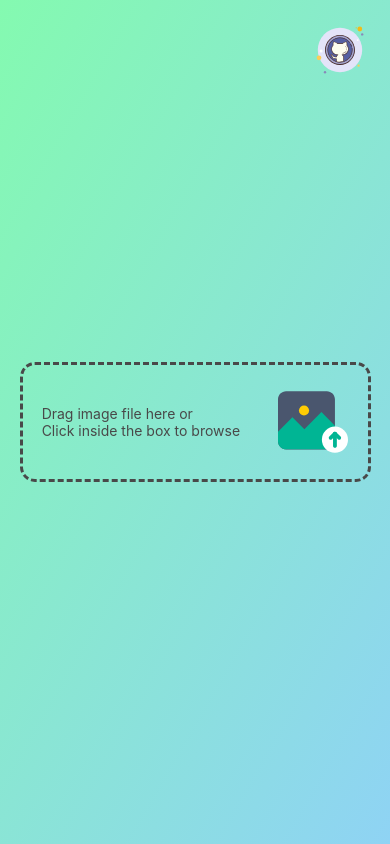
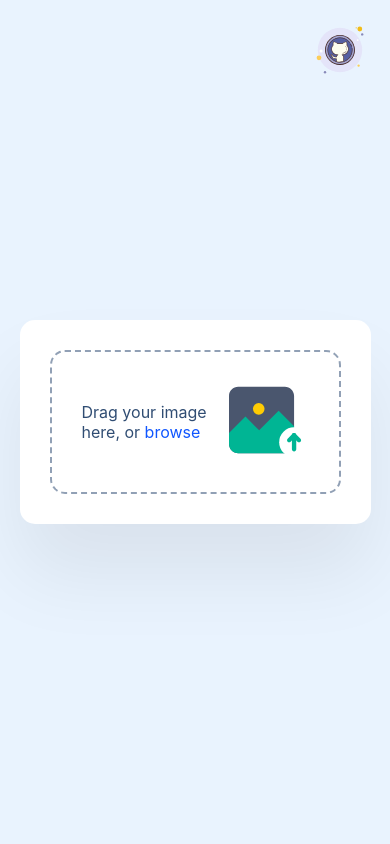
Before and after one commit to manvendra22/image-text-reader-backend, a React (Create React App) app in the folder client/: page / in a window 390 px wide. Built offline with nearby package versions, Linux system fonts and the light colour scheme.

Commit message:
[Style] Major changes

```diff
--- a/client/src/App.css
+++ b/client/src/App.css
@@ -1,9 +1,35 @@
-.container {
+.app {
   min-height: 100vh;
   display: flex;
   flex-direction: column;
   align-items: center;
   justify-content: center;
+  background: #E9F3FE;
+}
+
+div,
+div:focus {
+  outline: none;
+}
+
+button {
+  color: #494949;
+  text-transform: uppercase;
+  text-decoration: none;
+  background: #84fab0;
+  border: 2px solid #494949;
+  display: inline-block;
+  padding: 15px 20px;
+  margin: 20px;
+  font-size: 12px;
+  font-weight: 600;
+  transition: all 0.2s ease;
+}
+
+button:hover {
+  cursor: pointer;
+  background: #8fd3f4;
+  transition: all 0.2s ease;
 }
 
 .git-link {
--- a/client/src/App.js
+++ b/client/src/App.js
@@ -11,7 +11,7 @@ function App() {
       <a target="_blank" href="https://github.com/manvendra22/image-text-reader" className="git-link">
         <img src={github} alt="github-logo" className="icon-git" />
       </a>
-      <div className="container">
+      <div className="app">
         <ImageTextReader />
       </div>
     </Fragment>
--- a/client/src/components/Content.js
+++ b/client/src/components/Content.js
@@ -6,7 +6,7 @@ export default function Content({ description, file, mimetype }) {
     const image = `data:${mimetype};base64,${Buffer.from(file.data).toString('base64')}`
 
     return (
-        <div className={styles.result}>
+        <>
             <div className={styles.resultImage}>
                 <img
                     src={image} className={styles.mediaImage} alt="media-logo"
@@ -15,6 +15,6 @@ export default function Content({ description, file, mimetype }) {
             <div className={styles.resultDescription}>
                 {description}
             </div>
-        </div>
+        </>
     )
 }
--- a/client/src/components/Content.module.css
+++ b/client/src/components/Content.module.css
@@ -1,31 +1,19 @@
-.result {
-    display: flex;
-    height: 230px;
-    padding: 10px;
-}
-
 .resultDescription {
-    background-color: #defcf9;
-    border-radius: 10px;
-    color: black;
+    background-color: #FFF;
     width: 50%;
     height: 200px;
-    padding: 15px;
-    margin: 5px;
+    padding: 10px;
+    border: 2px solid #91A0B5;
     overflow-y: auto;
 }
 
 .resultImage {
-    margin: 5px;
+    margin-right: 10px;
     width: 50%;
-    height: 200px;
 }
 
 .mediaImage {
     height: 200px;
     width: 100%;
     pointer-events: none;
-    border-radius: 10px;
-    padding: 5px;
-    background: #defcf9;
 }
--- a/client/src/components/Dropzone.js
+++ b/client/src/components/Dropzone.js
@@ -22,14 +22,13 @@ export default function Dropzone(props) {
     const { getRootProps, getInputProps, isDragActive, isDragReject } = useDropzone({ onDrop, multiple: false, accept: "image/*" })
 
     return (
-        <div className={styles.dropzone} {...getRootProps()}>
+        <div {...getRootProps()}>
             <input {...getInputProps()} />
             {
                 isDragReject ?
                     <div className={styles.dropzoneContent}>
-                        <div>File type not accepted/<br />
-                                        Multiple files not allowed<br />
-                                        Please try again</div>
+                        <div>File type not accepted,<br />
+                            or multiple files not allowed</div>
                         <img
                             src={failed} className={styles.dropLogo} alt="failed-logo"
                         />
@@ -37,8 +36,7 @@ export default function Dropzone(props) {
                     :
                     !isDragActive ?
                         <div className={styles.dropzoneContent}>
-                            <div>Drag image file here or<br />
-                                            Click inside the box to browse</div>
+                            <div>Drag your image here, or <span className={styles.highlight}>browse</span></div>
                             <img
                                 src={photo} className={styles.dropLogo} alt="upload-logo"
                             />
--- a/client/src/components/Dropzone.module.css
+++ b/client/src/components/Dropzone.module.css
@@ -1,66 +1,35 @@
-.dropzone {
-    width: 50%;
-    height: 200px;
-    color: #494949;
-    font-size: 22px;
-    border: 3px dashed #494949;
+.dropzoneContent {
+    width: 100%;
+    padding: 30px;
+    display: flex;
+    justify-content: space-around;
+    align-items: center;
+    border: 2px dashed #91A0B5;
     border-radius: 15px;
-    text-align: left;
     cursor: pointer;
-    transition: all 0.3s ease;
-    display: flex;
-}
-
-.dropzone:hover {
-    color: black;
-    border: 3px dashed black;
     transition: all 0.3s ease;
 }
 
-.dropzoneContent {
-    width: 100%;
-    display: flex;
-    justify-content: space-around;
-    align-items: center;
+.dropzoneContent+div {
+    width: 70%;
+}
+
+.dropzoneContent:hover {
+    background: #DAEAFD;
+    border: 2px dashed #6394DA;
+}
+
+.highlight {
+    color: #1056FF
 }
 
 .dropLogo {
-    height: 150px;
-}
-
-
-@media only screen and (max-width: 1200px) {
-    .dropzone {
-        width: 70%;
-        height: 180px;
-        font-size: 18px;
-    }
-
-    .dropLogo {
-        height: 120px;
-    }
+    height: 120px;
+    margin-left: 20px;
 }
 
 @media only screen and (max-width: 700px) {
-    .dropzone {
-        width: 80%;
-        height: 160px;
-        font-size: 16px;
-    }
-
     .dropLogo {
-        height: 90px;
+        height: 80px;
     }
 }
-
-@media only screen and (max-width: 450px) {
-    .dropzone {
-        width: 90%;
-        height: 120px;
-        font-size: 14px;
-    }
-
-    .dropLogo {
-        height: 70px;
-    }
-}
--- a/client/src/components/ImageTextReader.js
+++ b/client/src/components/ImageTextReader.js
@@ -1,5 +1,7 @@
 import React, { useState } from 'react'
 import axios from 'axios';
+
+import styles from './ImageTextReader.module.css'
 
 import Loader from './Loader'
 import Dropzone from './Dropzone'
@@ -36,7 +38,7 @@ export default function ImageTextReader() {
 
     return (
         fetching ? <Loader /> :
-            <>
+            <div className={styles.container}>
                 {
                     view === 'Home' ?
                         <>
@@ -49,6 +51,6 @@ export default function ImageTextReader() {
                         </>
 
                 }
-            </>
+            </div>
     )
 }
--- /dev/null
+++ b/client/src/components/ImageTextReader.module.css
@@ -0,0 +1,16 @@
+.container {
+    width: 90%;
+    max-width: 700px;
+    padding: 30px;
+    font-size: 20px;
+    color: #304D73;
+    background: #FFF;
+    box-shadow: 0 50px 80px rgba(0, 0, 0, 0.07);
+    border-radius: 15px;
+}
+
+@media only screen and (max-width: 700px) {
+    .container {
+        font-size: 16px;
+    }
+}
--- a/client/src/components/ViewContent.module.css
+++ b/client/src/components/ViewContent.module.css
@@ -1,25 +1,6 @@
 .viewContent {
-    width: 60%;
-    color: #494949;
-    font-size: 20px;
-    border: 3px dashed #494949;
+    padding: 20px;
+    display: flex;
+    border: 2px dashed #91A0B5;
     border-radius: 15px;
 }
-
-@media only screen and (max-width: 1200px) {
-    .viewContent {
-        width: 70%;
-    }
-}
-
-@media only screen and (max-width: 700px) {
-    .viewContent {
-        width: 80%;
-    }
-}
-
-@media only screen and (max-width: 450px) {
-    .viewContent {
-        width: 90%;
-    }
-}
--- a/client/src/index.css
+++ b/client/src/index.css
@@ -11,30 +11,4 @@ body {
     sans-serif;
   -webkit-font-smoothing: antialiased;
   -moz-osx-font-smoothing: grayscale;
-  background-image: linear-gradient(120deg, #84fab0 0%, #8fd3f4 100%);
 }
-
-code {
-  font-family: source-code-pro, Menlo, Monaco, Consolas, 'Courier New',
-    monospace;
-}
-
-button {
-  color: #494949;
-  text-transform: uppercase;
-  text-decoration: none;
-  background: #84fab0;
-  border: 2px solid #494949;
-  display: inline-block;
-  padding: 15px 20px;
-  margin: 20px;
-  font-size: 12px;
-  font-weight: 600;
-  transition: all 0.2s ease;
-}
-
-button:hover {
-  cursor: pointer;
-  background: #8fd3f4;
-  transition: all 0.2s ease;
-}
```
